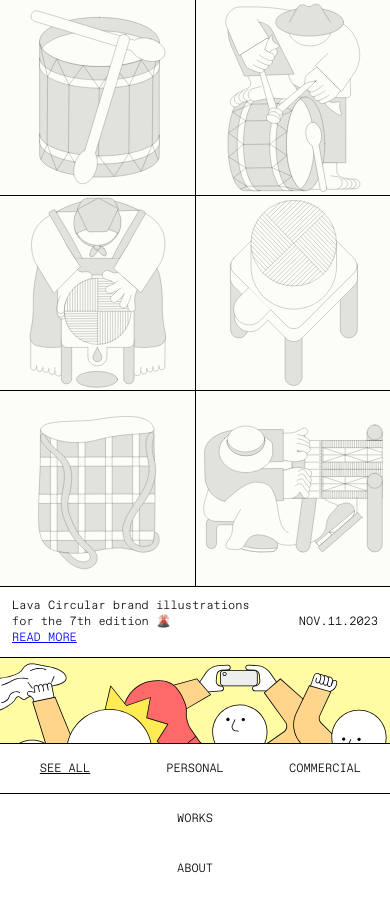
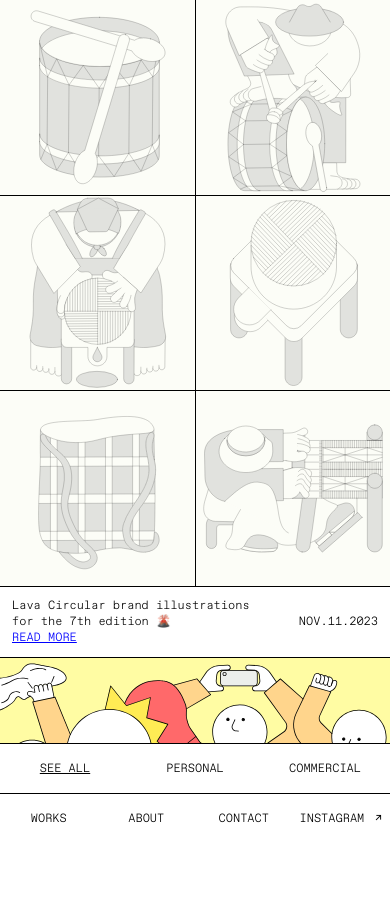
Before and after one commit to jhonboyy/JHON_BOY_PORTFOLIO, an Astro site: page /works in a window 390 px wide. Shown: the top 897 px of the page. Built offline with nearby package versions, Linux system fonts and the light colour scheme; Astro itself is replaced by a stand-in of ours.

Commit message:
🎨 STYLE - Mobile menu

```diff
--- a/src/styles/styles.css
+++ b/src/styles/styles.css
@@ -707,6 +707,31 @@ main address {
 		display: none;
 	}
 
+	#worksButton {
+		position: relative;
+		width: 100%;
+		bottom: 0;
+	}
+
+	#aboutButton {
+		position: relative;
+		width: 100%;
+		bottom: 100px;
+		border-top: none;
+	}
+
+	#contactButton {
+		position: relative;
+		width: 100%;
+		bottom: 0;
+	}
+
+	#instagramButton {
+		position: relative;
+		width: 100%;
+		bottom: 0px;
+	}
+
 
 	/* ///////////////////////////////////////////////////// MOBILE WORKS ///////////////////////////////////////////////////// */
 	.projects {
@@ -1011,4 +1036,16 @@ main address {
 		background-color: white;
 		border-top: 1px solid black;
 	}
+	.menu-opened ul{
+		display: grid;
+		grid-template-columns: repeat(4, 1fr);
+	}
+	.menu-opened ul li{
+		border-bottom: 0 !important;
+		border-top: 0 !important;
+	}
+
+	.animate-fade-in {
+		opacity: 1 !important;
+	  }
 }
```
